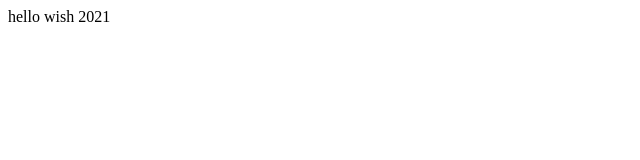
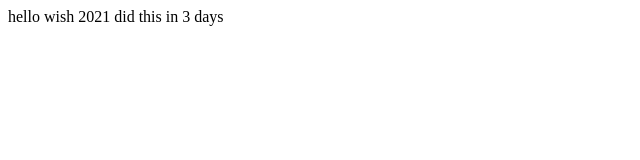
Before and after one commit to minhaj24/2021BC, a plain HTML site: page index.html in a window 1280 px wide. Shown: the whole page, without its empty margins (0-640 px from the left). Drawn offline with Linux system fonts and the light colour scheme.

Commit message:
Update index.html

```diff
--- a/index.html
+++ b/index.html
@@ -5,6 +5,6 @@
     <title>wish2021</title>
 </head>
 <body>
-    <div>hello wish 2021</div>
+    <div>hello wish 2021 did this in 3 days</div>
 </body>
 </html>
```
